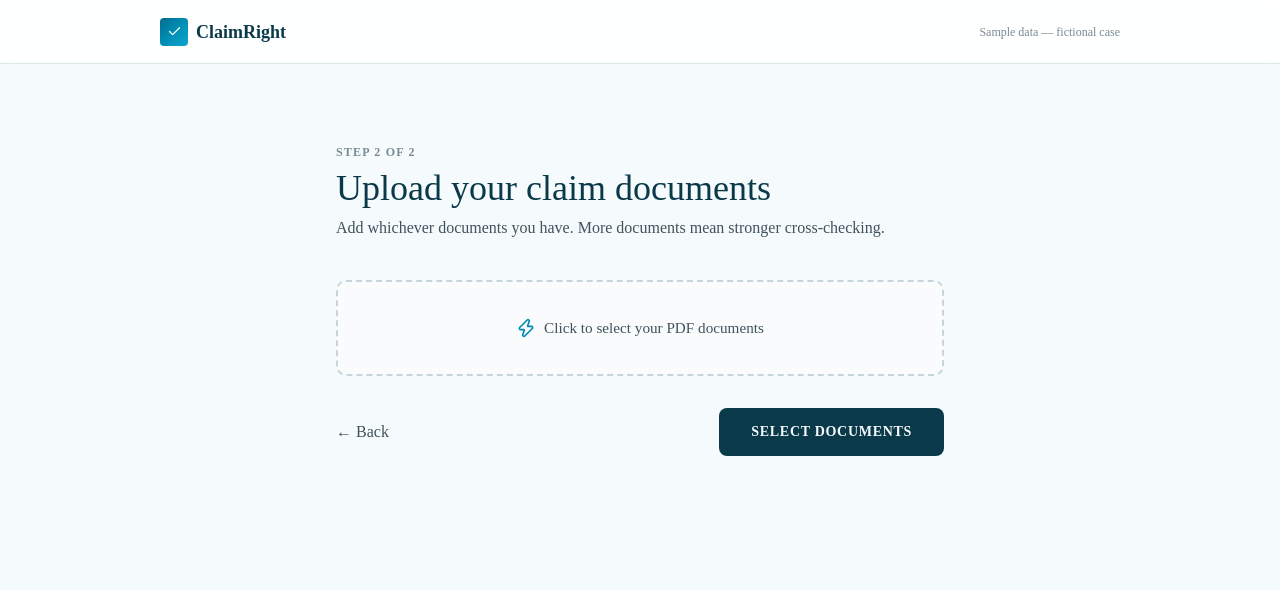
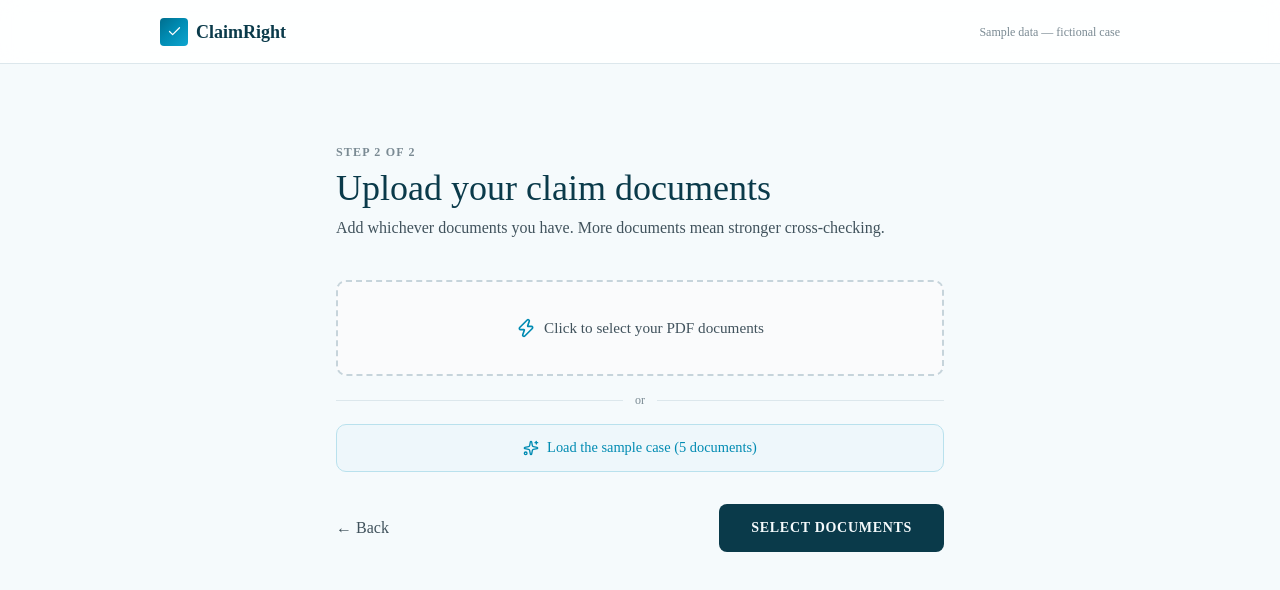
Before and after one commit to samjm2/claim-right, a Next.js app: page /new-case in a window 1280 px wide. Both pictures are taken after a click on the button "CONTINUE TO DOCUMENTS". Shown: the top 590 px of the page. Built offline with nearby package versions, Linux system fonts and the light colour scheme.

Commit message:
allowed judges to click on 5 sample pdf for demo

```diff
--- a/app/new-case/page.tsx
+++ b/app/new-case/page.tsx
@@ -49,6 +49,18 @@ export default function NewCasePage() {
     if (e.target.files) {
       setSelectedFiles(Array.from(e.target.files));
     }
+  };
+
+  // grab the sample pdfs from /public so judges can try it without their own files
+  const loadDemoDocs = async () => {
+    const files = await Promise.all(
+      DEMO_PDFS.map(async (name) => {
+        const res = await fetch(`/sample-pdfs/${name}`);
+        const blob = await res.blob();
+        return new File([blob], name, { type: "application/pdf" });
+      })
+    );
+    setSelectedFiles(files);
   };
 
   return (
@@ -286,6 +298,7 @@ export default function NewCasePage() {
                       )}
                     </>
                   ) : (
+                    <>
                       <button
                         onClick={() => fileInputRef.current?.click()}
                         className="lift flex items-center justify-center gap-2 w-full h-24 rounded-lg border-2 border-dashed"
@@ -294,6 +307,21 @@ export default function NewCasePage() {
                         <Zap width={20} height={20} color="#008bb2" />
                         <span style={{ color: "#40525c", fontSize: "0.95rem" }}>Click to select your PDF documents</span>
                       </button>
+                      {/* no denial letter handy? judges can load the maya sample set */}
+                      <div className="flex items-center gap-3 my-1">
+                        <span className="flex-1 h-px" style={{ background: "#dce7ec" }} />
+                        <span className="text-xs" style={{ color: "#7a8a93" }}>or</span>
+                        <span className="flex-1 h-px" style={{ background: "#dce7ec" }} />
+                      </div>
+                      <button
+                        onClick={loadDemoDocs}
+                        className="press flex items-center justify-center gap-2 w-full h-12 rounded-lg border"
+                        style={{ borderColor: "#b9e1ed", background: "#eef7fb", color: "#008bb2", fontSize: "0.9rem", fontWeight: 500, cursor: "pointer" }}
+                      >
+                        <Sparkles width={16} height={16} />
+                        Load the sample case (5 documents)
+                      </button>
+                    </>
                   )}
                 </div>
               </>
@@ -398,3 +426,12 @@ export default function NewCasePage() {
     </div>
   );
 }
+
+// the maya rodriguez sample set, lives in /public/sample-pdfs
+const DEMO_PDFS = [
+  "denial-letter.pdf",
+  "eob.pdf",
+  "physician-referral.pdf",
+  "authorization.pdf",
+  "medical-bill.pdf",
+];
```
Lines whose indentation alone changed are shown as unchanged.
